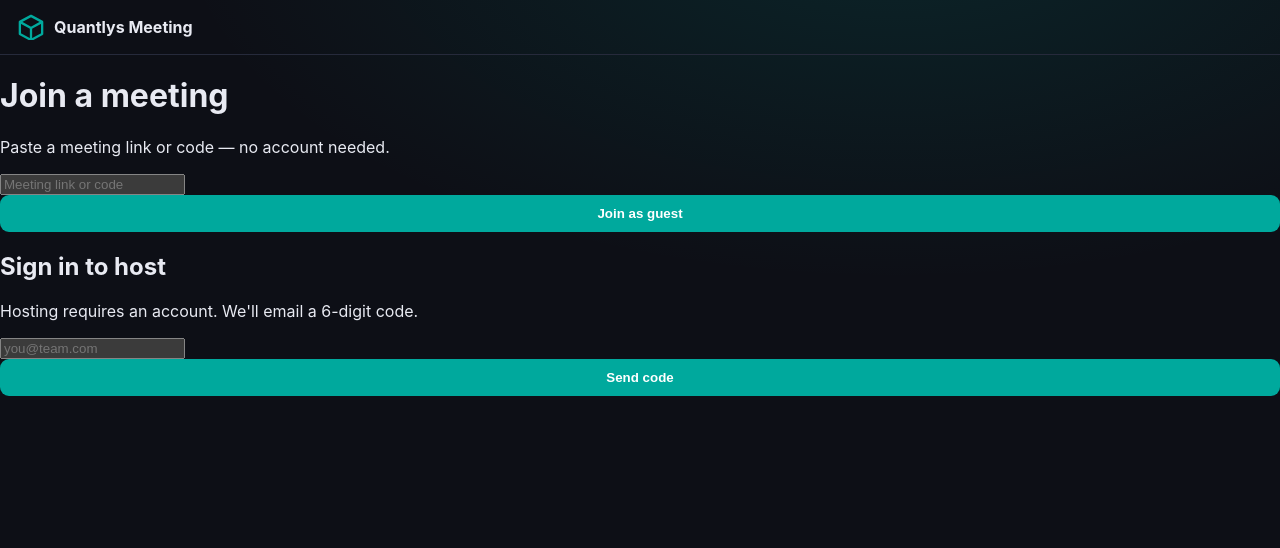
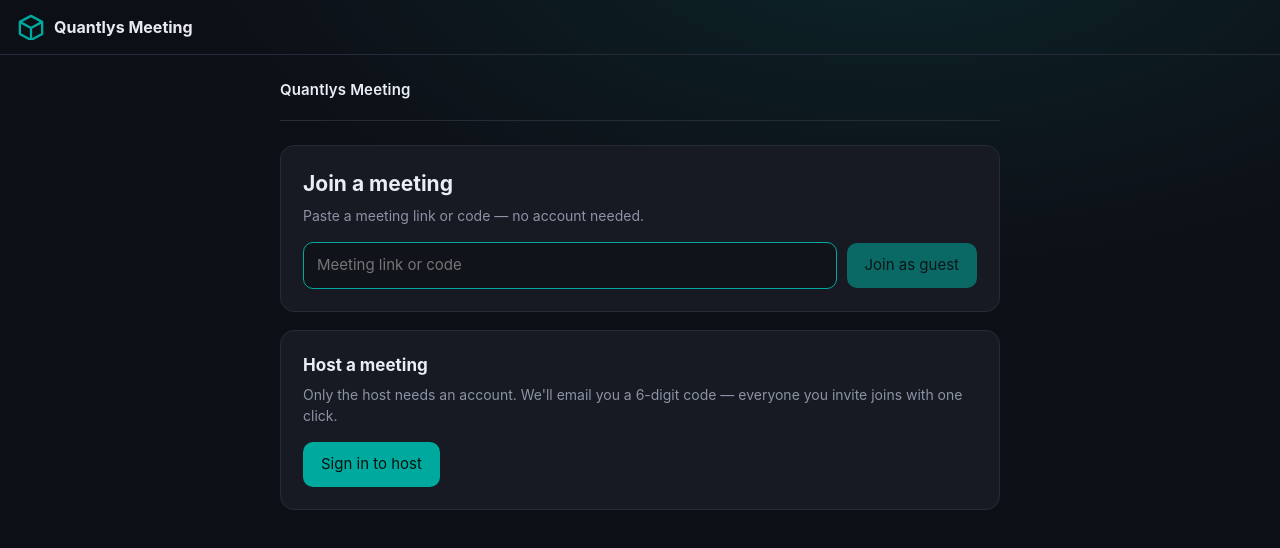
Before and after one commit to SantoshA1/quantlys-meet, a Next.js app: page / in a window 1280 px wide. Shown: the top 548 px of the page. Built offline with nearby package versions, Linux system fonts and the light colour scheme; no server answers.

Commit message:
Quantlys build — quantlys-meet

```diff
--- a/app/page.tsx
+++ b/app/page.tsx
@@ -1,103 +1,153 @@
 "use client";
+
+// The front door. Deliberately self-contained: its own Supabase client from
+// the public env vars, its own styles. Guests join here with no account;
+// hosts are sent to their console. There is nothing on this page that ends
+// in a dead end.
+
 import { useEffect, useState } from "react";
 import { useRouter } from "next/navigation";
-import { supabaseBrowser } from "@/lib/supabase-browser";
+import { createClient, type SupabaseClient } from "@supabase/supabase-js";
+
+let _db: SupabaseClient | null = null;
+function db(): SupabaseClient {
+  if (!_db) {
+    _db = createClient(
+      process.env.NEXT_PUBLIC_SUPABASE_URL!,
+      process.env.NEXT_PUBLIC_SUPABASE_ANON_KEY!
+    );
+  }
+  return _db;
+}
 
 export default function Home() {
-  const supabase = supabaseBrowser();
   const router = useRouter();
-  const [user, setUser] = useState<any>(null);
-
-  // guest join
-  const [joinInput, setJoinInput] = useState("");
-  // host code auth
-  const [email, setEmail] = useState(""); const [code, setCode] = useState("");
-  const [stage, setStage] = useState<"email" | "code">("email");
-  const [err, setErr] = useState(""); const [busy, setBusy] = useState(false);
+  const [code, setCode] = useState("");
+  const [busy, setBusy] = useState(false);
+  const [note, setNote] = useState("");
+  const [email, setEmail] = useState<string | null>(null);
+  const [ready, setReady] = useState(false);
 
   useEffect(() => {
-    supabase.auth.getUser().then(({ data }) => setUser(data.user));
-    const { data: sub } = supabase.auth.onAuthStateChange((_e, s) => setUser(s?.user ?? null));
-    return () => sub.subscription.unsubscribe();
+    db()
+      .auth.getSession()
+      .then(({ data }) => {
+        setEmail(data.session?.user?.email ?? null);
+        setReady(true);
+      });
   }, []);
 
-  function goJoin() {
-    const v = joinInput.trim();
-    if (!v) return;
-    // Accept a full link OR a bare room code.
-    let room = v;
-    try { const u = new URL(v); room = u.pathname.split("/meeting/")[1]?.split("/")[0] || v; } catch {}
-    router.push(`/meeting/${room}`);
+  // "qm-abc123", a full link, or a link with a query string — all the same room.
+  function roomFrom(input: string) {
+    const raw = input.trim();
+    if (!raw) return "";
+    const last = raw.split("?")[0].split("#")[0].split("/").filter(Boolean).pop() || "";
+    return last;
   }
 
-  async function sendCode() {
-    setErr(""); setBusy(true);
-    const { error } = await supabase.auth.signInWithOtp({
-      email: email.trim(), options: { shouldCreateUser: true }, // NO emailRedirectTo → code, not link
-    });
+  async function joinAsGuest() {
+    const room = roomFrom(code);
+    if (!room || busy) return;
+    setBusy(true);
+    setNote("");
+    // meetings are owner-only by design, so a guest looks up the one room
+    // they were given by its exact code and nothing else.
+    const { data, error } = await db().rpc("meeting_by_code", { code: room });
     setBusy(false);
-    if (error) { setErr(error.message); return; }
-    setStage("code");
-  }
-  async function verify() {
-    setErr(""); setBusy(true);
-    const { error } = await supabase.auth.verifyOtp({ email: email.trim(), token: code.trim(), type: "email" });
-    setBusy(false);
-    if (error) setErr("That code didn't work — check it or request a new one.");
+    if (error) {
+      // Never strand someone over a lookup: the room name is what matters.
+      router.push(`/room/${room}`);
+      return;
+    }
+    if (!data || (Array.isArray(data) && data.length === 0)) {
+      setNote("That link or code doesn't match a meeting that's running. Check it and try again.");
+      return;
+    }
+    const found = Array.isArray(data) ? data[0] : data;
+    router.push(`/room/${found.room_name || room}`);
   }
 
   return (
-    <div className="wrap">
-      {/* JOIN A MEETING — no account needed */}
-      <div className="card" style={{ marginBottom: 16 }}>
+    <main className="qmh-wrap">
+      <style>{CSS}</style>
+
+      <header className="qmh-bar">
+        <span className="qmh-logo">Quantlys Meeting</span>
+      </header>
+
+      <section className="qmh-card">
         <h1>Join a meeting</h1>
-        <p className="muted">Paste a meeting link or code — no account needed.</p>
-        <input placeholder="Meeting link or code" value={joinInput}
-          onChange={e => setJoinInput(e.target.value)}
-          onKeyDown={e => e.key === "Enter" && goJoin()} />
-        <button disabled={!joinInput.trim()} onClick={goJoin}
-          style={{ width: "100%" }}>Join as guest</button>
-      </div>
+        <p className="qmh-muted">Paste a meeting link or code — no account needed.</p>
+        <div className="qmh-row">
+          <input
+            className="qmh-input"
+            placeholder="Meeting link or code"
+            value={code}
+            onChange={(e) => setCode(e.target.value)}
+            onKeyDown={(e) => e.key === "Enter" && joinAsGuest()}
+            autoFocus
+          />
+          <button className="qmh-primary" onClick={joinAsGuest} disabled={busy || !code.trim()}>
+            {busy ? "Finding…" : "Join as guest"}
+          </button>
+        </div>
+        {note ? <p className="qmh-note">{note}</p> : null}
+      </section>
 
-      {/* HOST SIGN-IN — 6-digit code */}
-      <div className="card">
-        {user ? (
+      <section className="qmh-card">
+        <h2>Host a meeting</h2>
+        {!ready ? (
+          <p className="qmh-muted">Loading…</p>
+        ) : email ? (
           <>
-            <h2>Host a meeting</h2>
-            <p className="muted">Signed in as {user.email}</p>
-            {/* create-meeting + active list unchanged */}
-          </>
-        ) : stage === "email" ? (
-          <>
-            <h2>Sign in to host</h2>
-            <p className="muted">Hosting requires an account. We'll email a 6-digit code.</p>
-            <input type="email" placeholder="you@team.com" value={email}
-              onChange={e => setEmail(e.target.value)}
-              onKeyDown={e => e.key === "Enter" && email && sendCode()} />
-            <button disabled={!email || busy} onClick={sendCode} style={{ width: "100%" }}>
-              {busy ? "Sending…" : "Send code"}
-            </button>
+            <p className="qmh-muted">
+              Signed in as {email}. Your meetings, invite links and recordings live on your host
+              page.
+            </p>
+            <div className="qmh-row">
+              <button className="qmh-primary" onClick={() => router.push("/host")}>
+                Go to my host page
+              </button>
+            </div>
           </>
         ) : (
           <>
-            <h2>Enter your code</h2>
-            <p className="muted">6-digit code sent to <b>{email}</b>.</p>
-            <input inputMode="numeric" maxLength={6} autoFocus placeholder="000000" value={code}
-              onChange={e => setCode(e.target.value.replace(/\D/g, "").slice(0, 6))}
-              onKeyDown={e => e.key === "Enter" && code.length === 6 && verify()}
-              style={{ letterSpacing: "0.4em", textAlign: "center", fontSize: 22 }} />
-            <button disabled={code.length !== 6 || busy} onClick={verify} style={{ width: "100%" }}>
-              {busy ? "Verifying…" : "Verify & sign in"}
-            </button>
-            <p className="muted" style={{ marginTop: 10 }}>
-              <a onClick={sendCode} style={{ color: "var(--brand)", cursor: "pointer" }}>Email me a new code</a>
-              {" · "}
-              <a onClick={() => { setStage("email"); setCode(""); }} style={{ color: "var(--muted)", cursor: "pointer" }}>Change email</a>
+            <p className="qmh-muted">
+              Only the host needs an account. We'll email you a 6-digit code — everyone you invite
+              joins with one click.
             </p>
+            <div className="qmh-row">
+              <button className="qmh-primary" onClick={() => router.push("/host")}>
+                Sign in to host
+              </button>
+            </div>
           </>
         )}
-        {err && <p style={{ color: "var(--danger)" }}>{err}</p>}
-      </div>
-    </div>
+      </section>
+    </main>
   );
 }
+
+const CSS = `
+.qmh-wrap { max-width: 720px; margin: 0 auto; padding: 24px 20px 72px;
+  font: 15px/1.5 -apple-system, BlinkMacSystemFont, "Segoe UI", Roboto, sans-serif;
+  color: #e9edf5; }
+.qmh-bar { display: flex; align-items: center; padding-bottom: 18px;
+  border-bottom: 1px solid #262b36; margin-bottom: 24px; }
+.qmh-logo { font-weight: 600; letter-spacing: .01em; }
+.qmh-card { background: #171a22; border: 1px solid #262b36; border-radius: 14px;
+  padding: 22px; margin-bottom: 18px; }
+.qmh-card h1 { font-size: 21px; margin: 0 0 6px; }
+.qmh-card h2 { font-size: 17px; margin: 0 0 6px; }
+.qmh-muted { color: #8b93a5; font-size: 14px; margin: 0 0 16px; }
+.qmh-note { color: #ffb4b4; font-size: 14px; margin: 14px 0 0; }
+.qmh-row { display: flex; gap: 10px; align-items: center; flex-wrap: wrap; }
+.qmh-input { flex: 1 1 240px; min-width: 0; background: #10131a;
+  border: 1px solid #2b3240; border-radius: 10px; padding: 11px 13px;
+  color: #e9edf5; font: inherit; }
+.qmh-input:focus { outline: none; border-color: #00a99d; }
+.qmh-wrap button { font: inherit; cursor: pointer; border-radius: 10px;
+  padding: 11px 18px; width: auto; white-space: nowrap; }
+.qmh-wrap button:disabled { opacity: .55; cursor: default; }
+.qmh-primary { background: #00a99d; color: #06110f; border: 0; font-weight: 600; }
+`;
```
Also changed, not shown: app/meeting/[room]/page.tsx (+6 -84 lines).
